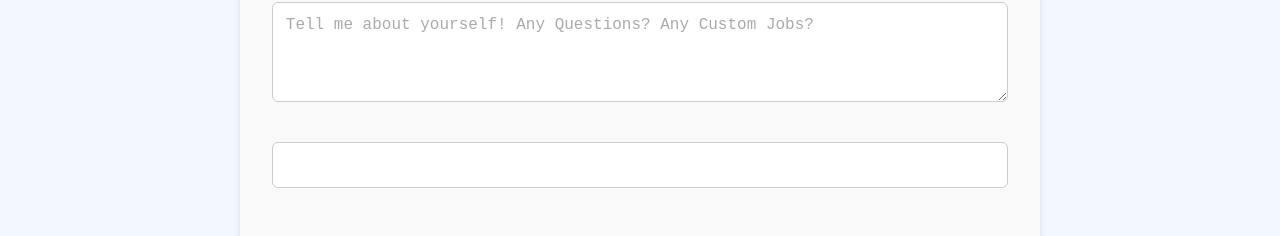
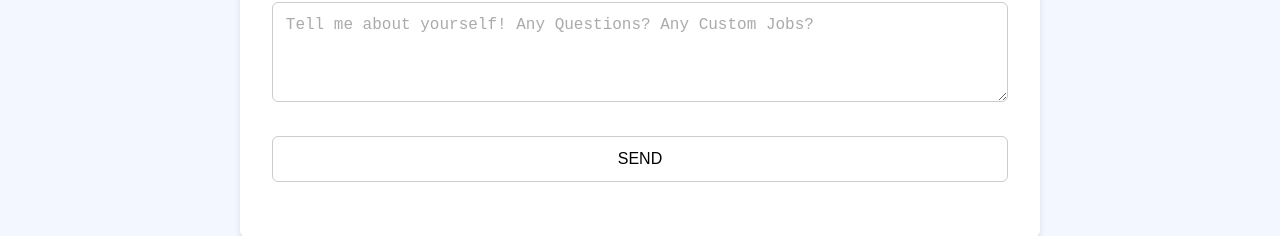
Before and after one commit to gabrielbortle/alterationsbyalma, a React (Vite) app: page /contact in a window 1280 px wide. Shown: the part 1246-1482 px from the top of the page. Built offline with nearby package versions, Linux system fonts and the light colour scheme; no server answers; a web font is replaced by a local one.

Commit message:
button style

```diff
--- a/src/components/ContactForm/ContactForm.css
+++ b/src/components/ContactForm/ContactForm.css
@@ -5,7 +5,7 @@
     max-width: 800px;
     margin: 5% auto;
     padding: 2rem;
-    background-color: #f9f9f9;
+    background-color: white;
     border-radius: 8px;
     box-shadow: 0 4px 6px rgba(0, 0, 0, 0.1);
   }
@@ -44,19 +44,22 @@
   }
 
   .sendBtn {
-    background-color: #007bff;
-    color: white;
+    display: inline-block;
+    padding: 10px 20px;
+    background-color: #fff8e9; /* Same as your other button colors */
+    color: black;
+    text-decoration: none;
+    border-radius: 5px;
+    text-align: center;
+    margin-top: 10px;
     font-size: 1rem;
-    padding: 0.8rem;
-    border: none;
-    border-radius: 6px;
-    cursor: pointer;
-    transition: background-color 0.3s ease;
-    margin-top: 1rem;
+    border: solid 2px black;
+    transition: background-color 0.5s ease;
   }
 
   .sendBtn:hover {
-    background-color: #0056b3;
+    background-color: black;
+    color: white;
   }
 
   .sendBtn:active {
```
